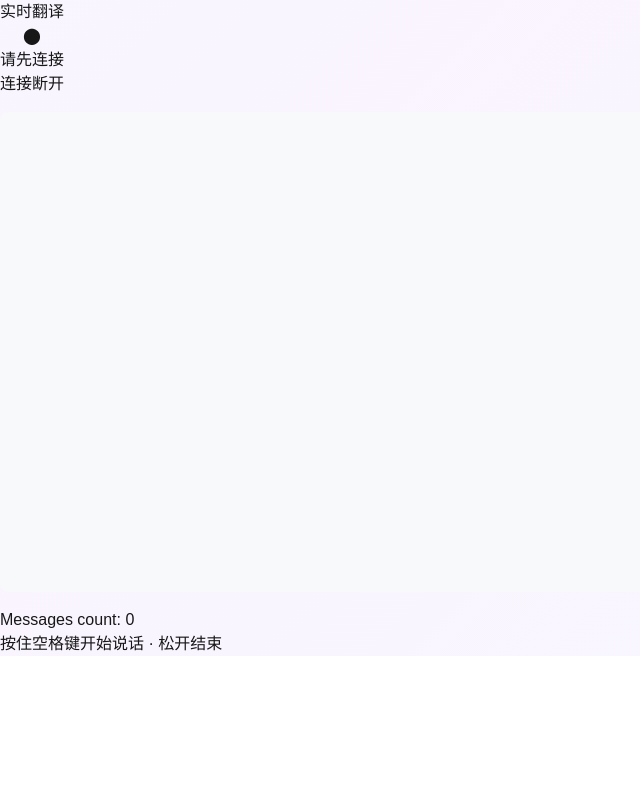
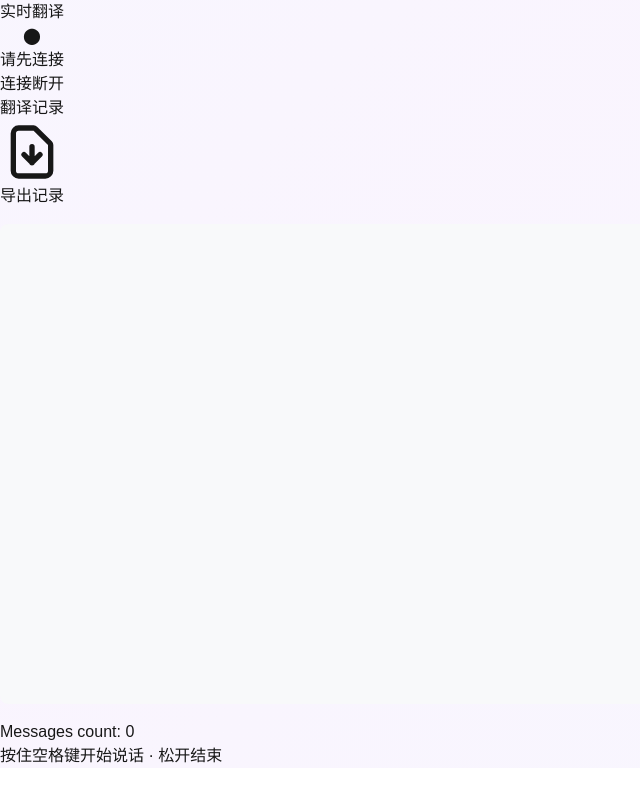
Before and after one commit to AmadeusGB/realtime-chat-translate, a Next.js app: page / in a window 1280 px wide. Shown: the whole page, without its empty margins (0-640 px from the left). Built offline with nearby package versions, Linux system fonts and the light colour scheme.

Commit message:
Add export feature and improve translation panel

```diff
--- a/package.json
+++ b/package.json
@@ -9,7 +9,9 @@
     "lint": "next lint"
   },
   "dependencies": {
+    "@types/file-saver": "^2.0.7",
     "@types/webrtc": "^0.0.44",
+    "file-saver": "^2.0.5",
     "lodash": "^4.17.21",
     "next": "15.1.4",
     "openai": "^4.79.1",
--- a/src/app/page.tsx
+++ b/src/app/page.tsx
@@ -7,6 +7,7 @@ import AudioControls from '@/components/AudioControls';
 import TranslationPanel from '@/components/TranslationPanel';
 import useWebRTC from '@/hooks/useWebRTC';
 import debounce from 'lodash/debounce';
+import { saveAs } from 'file-saver';  // 需要先安装: npm install file-saver @types/file-saver
 
 // 定义缓冲区接口
 interface SpeechBuffer {
@@ -15,7 +16,22 @@ interface SpeechBuffer {
 }
 
 export default function Home() {
-  const [messages, setMessages] = useState<ChatMessage[]>([]);
+  // 从 localStorage 初始化消息
+  const [messages, setMessages] = useState<ChatMessage[]>(() => {
+    if (typeof window !== 'undefined') {
+      const saved = localStorage.getItem('translationHistory');
+      return saved ? JSON.parse(saved) : [];
+    }
+    return [];
+  });
+
+  // 当消息更新时保存到 localStorage
+  useEffect(() => {
+    if (messages.length > 0) {
+      localStorage.setItem('translationHistory', JSON.stringify(messages));
+    }
+  }, [messages]);
+
   const [isTranslating, setIsTranslating] = useState(false);
   const [isRecording, setIsRecording] = useState(false);
   const bufferRef = useRef<string>('');
@@ -201,6 +217,28 @@ export default function Home() {
     }
   }, [messages]); // 当消息列表更新时触发
 
+  // 添加导出功能
+  const handleExport = () => {
+    // 准备导出数据
+    const exportData = messages.map(msg => ({
+      timestamp: new Date(msg.timestamp).toLocaleString(),
+      original: msg.originalText,
+      translation: msg.translatedText,
+    }));
+
+    // 创建 CSV 内容
+    const csvContent = [
+      'Timestamp,Original Text,Translation',  // CSV 头部
+      ...exportData.map(row =>
+        `"${row.timestamp}","${row.original}","${row.translation}"`
+      )
+    ].join('\n');
+
+    // 创建 Blob 并下载
+    const blob = new Blob([csvContent], { type: 'text/csv;charset=utf-8;' });
+    saveAs(blob, `translation-history-${new Date().toISOString().slice(0,10)}.csv`);
+  };
+
   return (
     <main className="min-h-screen relative overflow-hidden bg-gradient-animate">
       {/* 装饰性背景元素 */}
@@ -243,6 +281,21 @@ export default function Home() {
           {/* 右侧：翻译结果展示 */}
           <div className="backdrop-blur-xl bg-white/10 dark:bg-black/10 rounded-3xl p-8
             border border-white/20 shadow-2xl min-h-[600px]">
+            <div className="flex justify-between items-center mb-4">
+              <h2 className="text-lg font-medium">翻译记录</h2>
+              <button
+                onClick={handleExport}
+                className="px-4 py-2 bg-blue-500 text-white rounded-lg hover:bg-blue-600
+                  transition-colors text-sm flex items-center gap-2"
+              >
+                <svg className="w-4 h-4" fill="none" stroke="currentColor" viewBox="0 0 24 24">
+                  <path strokeLinecap="round" strokeLinejoin="round" strokeWidth={2}
+                    d="M12 10v6m0 0l-3-3m3 3l3-3m2 8H7a2 2 0 01-2-2V5a2 2 0 012-2h5.586a1 1 0 01.707.293l5.414 5.414a1 1 0 01.293.707V19a2 2 0 01-2 2z"
+                  />
+                </svg>
+                导出记录
+              </button>
+            </div>
             <TranslationPanel
               messages={messages}
               isTranslating={isTranslating}
--- a/src/components/TranslationPanel.tsx
+++ b/src/components/TranslationPanel.tsx
@@ -24,8 +24,8 @@ export default function TranslationPanel({ messages, isTranslating }: Translatio
             <div className="message">
               {/* 英文消息 */}
               <div className="flex gap-3 mb-4">
-                <div className="flex-shrink-0 w-8 h-8 rounded-full bg-blue-500 flex items-center justify-center text-white">
-                  En
+                <div className="flex-shrink-0 w-8 h-8 rounded-full bg-blue-500 flex items-center justify-center text-white text-sm font-medium">
+                  en
                 </div>
                 <div className="flex-1 min-h-[2rem] flex items-center">
                   {message.originalText}
@@ -35,8 +35,8 @@ export default function TranslationPanel({ messages, isTranslating }: Translatio
               {/* 中文翻译 */}
               {message.translatedText && (
                 <div className="flex gap-3 mb-4">
-                  <div className="flex-shrink-0 w-8 h-8 rounded-full bg-green-500 flex items-center justify-center text-white">
-                    中
+                  <div className="flex-shrink-0 w-8 h-8 rounded-full bg-green-500 flex items-center justify-center text-white text-sm font-medium">
+                    zh
                   </div>
                   <div className="flex-1 min-h-[2rem] flex items-center">
                     {message.translatedText}
```
Also changed, not shown: 1 other file (tests, documents, lock files or other folders).
